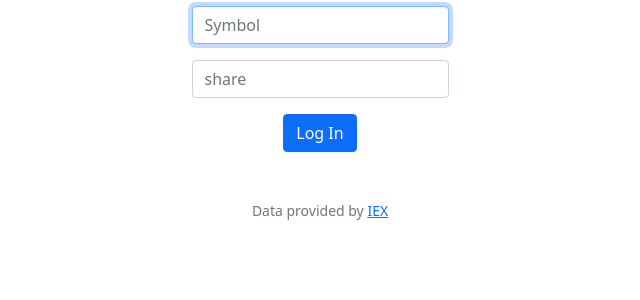
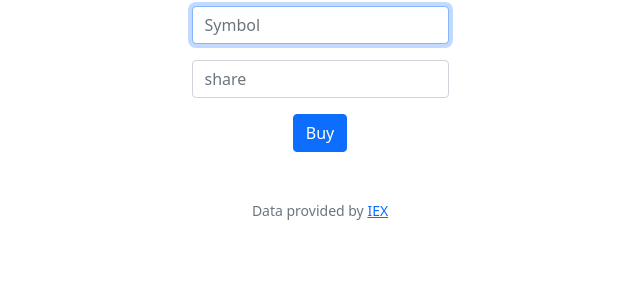
Before and after one commit to minhngocda/cs50_2022, a Flask app: template finance/templates/buy.html in a window 1280 px wide. Shown: the part 118-418 px from the top of the page, without its empty margins (320-960 px from the left). Run offline with Flask 2, Linux system fonts and the light colour scheme; the template is opened without the code that fills it, so the values that code supplies are empty; some libraries are stand-ins or nearby versions.

Commit message:
Mon, Feb 28, 2022, 8:12 AM +00:00

```diff
--- a/finance/templates/buy.html
+++ b/finance/templates/buy.html
@@ -10,8 +10,8 @@
             <input autocomplete="off" autofocus class="form-control mx-auto w-auto" id="symbol" name="symbol" placeholder="Symbol" type="text">
         </div>
         <div class="mb-3">
-            <input class="form-control mx-auto w-auto" id="share" name="share" placeholder="share" type="password">
+            <input class="form-control mx-auto w-auto" id="share" name="share" placeholder="share" type="number" min="1">
         </div>
-        <button class="btn btn-primary" type="submit">Log In</button>
+        <button class="btn btn-primary" type="submit">Buy</button>
     </form>
 {% endblock %}
```
